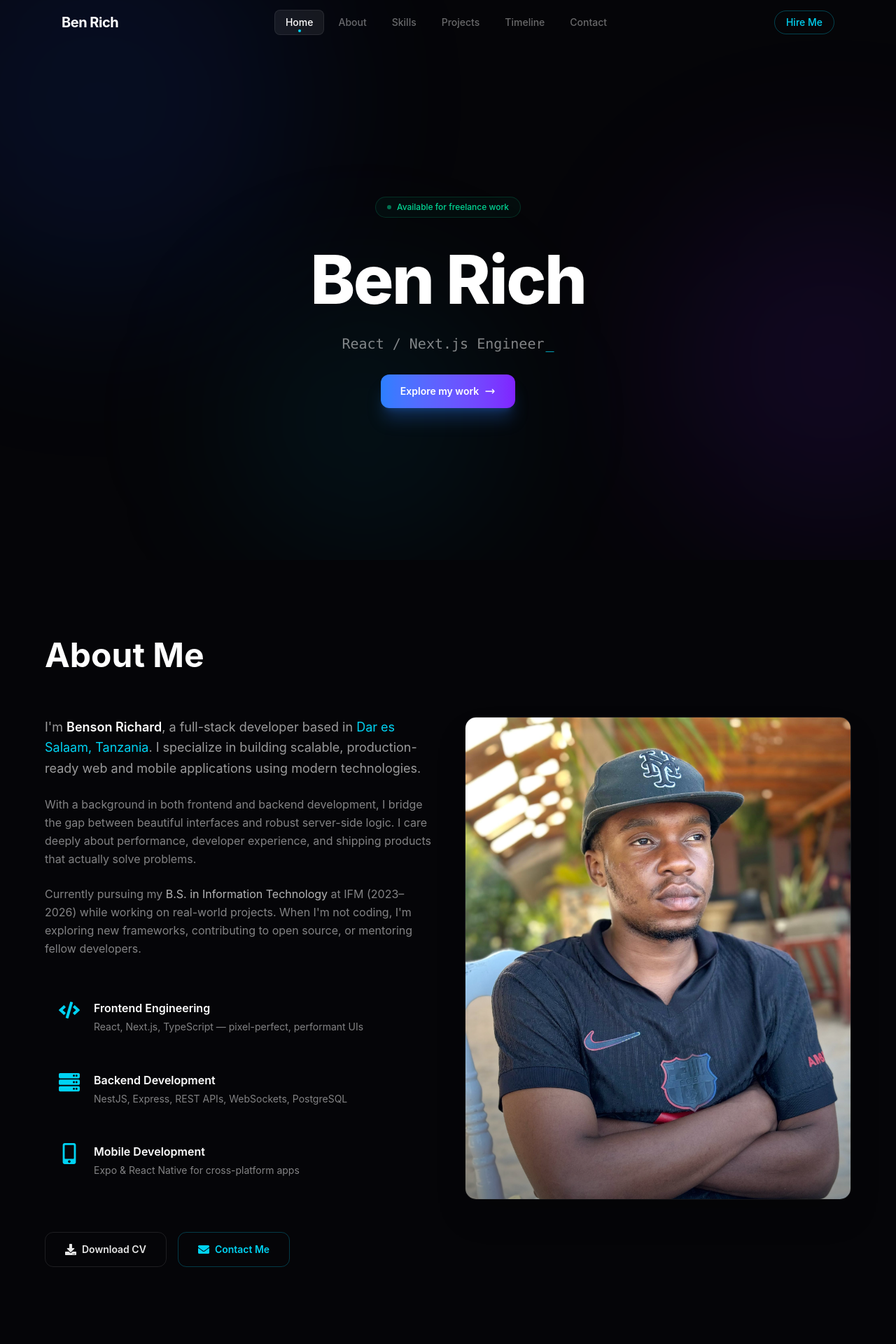
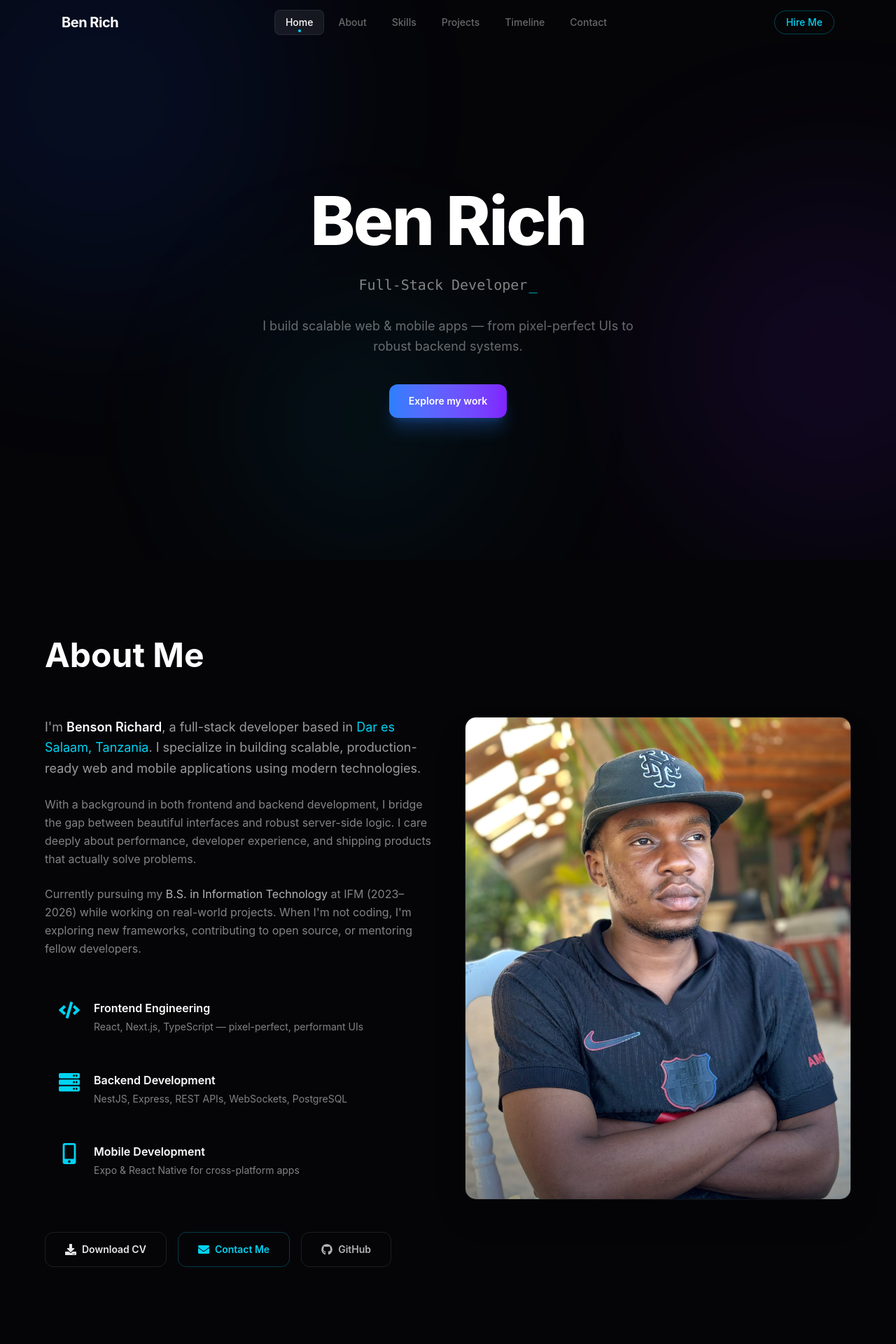
Before and after one commit to benrich09/benrich, a Next.js app: page / in a window 1280 px wide. Shown: the top 1920 px of the page at 70% size. Built offline with nearby package versions, Linux system fonts and the light colour scheme.

Commit message:
third commit

```diff
--- a/components/About.tsx
+++ b/components/About.tsx
@@ -6,7 +6,8 @@ import {
   FaServer,
   FaMobileAlt,
   FaDownload,
-  FaEnvelope
+  FaEnvelope,
+  FaGithub
 } from "react-icons/fa";
 
 export default function About() {
@@ -93,11 +94,21 @@ export default function About() {
               </a>
 
               <a
-                href="#contact" // ← change to your contact section id or mailto: link
+                href="#contact"
                 className="flex items-center gap-2 px-7 py-3.5 rounded-xl border border-cyan-500/30 text-cyan-400 hover:text-cyan-300 hover:border-cyan-400/50 hover:bg-cyan-950/20 font-semibold text-sm transition-all duration-300"
               >
                 <FaEnvelope className="w-4 h-4" />
                 Contact Me
+              </a>
+
+              <a
+                href="https://github.com/benrich09"
+                target="_blank"
+                rel="noopener noreferrer"
+                className="flex items-center gap-2 px-7 py-3.5 rounded-xl border border-white/10 text-white/70 hover:text-white hover:border-white/30 hover:bg-white/[0.08] font-semibold text-sm transition-all duration-300"
+              >
+                <FaGithub className="w-4 h-4" />
+                GitHub
               </a>
             </div>
           </div>
@@ -107,7 +118,7 @@ export default function About() {
             <div className="relative mx-auto max-w-md lg:max-w-none">
               <div className="aspect-[4/5] overflow-hidden rounded-2xl border border-white/10 shadow-2xl">
                 <img
-                  src="/images/WhatsApp Image 2026-02-22 at 16.09.16.jpeg"
+                  src="/images/profile.jpeg"
                   alt="Benson Richard - Full Stack Developer"
                   className="w-full h-full object-cover object-top"
                 />
--- a/components/Footer.tsx
+++ b/components/Footer.tsx
@@ -14,7 +14,7 @@ export default function Footer() {
           © {currentYear}
         </p>
         <div className="flex items-center gap-4 text-xs text-white/20">
-         <p>With great powers</p>
+          <p>With great power comes great responsibility.</p>
         </div>
       </div>
     </footer>
--- a/components/Hero.tsx
+++ b/components/Hero.tsx
@@ -3,10 +3,10 @@
 import { useEffect, useState } from "react";
 
 const roles = [
+  "Software Developer",
   "Full-Stack Developer",
-  "React / Next.js Engineer",
   "Backend Architect",
-  "UI/UX Craftsman",
+
 ];
 
 export default function Hero() {
@@ -55,11 +55,7 @@ export default function Hero() {
           mounted ? "opacity-100 translate-y-0" : "opacity-0 translate-y-10"
         }`}
       >
-        {/* Status badge */}
-        <div className="inline-flex items-center gap-2 px-4 py-1.5 rounded-full border border-emerald-500/20 bg-emerald-500/5 text-emerald-400 text-xs font-medium mb-10">
-          <span className="w-1.5 h-1.5 rounded-full bg-emerald-400 animate-pulse" />
-          Available for freelance work
-        </div>
+
 
         {/* Name */}
         <h1 className="font-display font-extrabold text-5xl sm:text-6xl md:text-8xl leading-none tracking-tight mb-6">
@@ -75,19 +71,22 @@ export default function Hero() {
           </span>
         </div>
 
-            {/* CTAs */}
+        {/* Short tagline */}
+        <p className="text-white/40 text-base md:text-lg max-w-xl mx-auto mb-10 leading-relaxed">
+          I build scalable web &amp; mobile apps — from pixel-perfect UIs to robust backend systems.
+        </p>
+
+        {/* CTAs */}
         <div className="flex flex-col sm:flex-row items-center justify-center gap-4">
           <a
+            href="#projects"
             className="group flex items-center gap-2 px-7 py-3.5 rounded-xl bg-gradient-to-r from-blue-500 to-violet-600 text-white font-semibold text-sm shadow-xl shadow-blue-500/25 hover:shadow-blue-500/40 hover:-translate-y-0.5 transition-all duration-300"
           >
             Explore my work
-            <svg xmlns="http://www.w3.org/2000/svg" className="w-4 h-4 transition-transform group-hover:translate-x-1" fill="none" viewBox="0 0 24 24" stroke="currentColor">
-              <path strokeLinecap="round" strokeLinejoin="round" strokeWidth={2} d="M17 8l4 4m0 0l-4 4m4-4H3" />
-            </svg>
+
           </a>
 
         </div>
-
 
       </div>
     </section>
--- a/components/Navbar.tsx
+++ b/components/Navbar.tsx
@@ -111,7 +111,7 @@ export default function Navbar({ activeSection }: { activeSection: string }) {
           })}
           <div className="pt-2">
             <a
-              href="mailto:benrich205@gmail?subject=Hello%20Benrich&body=Hi,%20I%20wanted%20to%20reach%20out%20about...`;"
+              href="mailto:benrich205@gmail.com?subject=Hello%20Benrich&body=Hi,%20I%20wanted%20to%20reach%20out%20about..."
               className="flex items-center justify-center gap-2 w-full px-4 py-3 rounded-xl text-sm font-medium border border-cyan-400/30 text-cyan-400 hover:bg-cyan-400/10 transition-all duration-300"
             >
               Hire Me
--- a/components/Timeline.tsx
+++ b/components/Timeline.tsx
@@ -3,16 +3,9 @@
 import { useEffect, useRef, useState } from "react";
 
 const timeline = [
+
   {
-    year: "2025",
-    type: "work",
-    title: "Backend Developer",
-    company: "TPC",
-    description: "Built and maintained scalable backend systems, designed REST APIs, and integrated third-party services for enterprise clients.",
-    tags: ["NestJS", "PostgreSQL", "Prisma"],
-  },
-  {
-    year: "2023–2024",
+    year: "2023 - Present",
     type: "freelance",
     title: "Freelance Full-Stack Developer",
     company: "Self-employed",
@@ -20,7 +13,7 @@ const timeline = [
     tags: ["React", "Laravel", "MySQL", "Tailwind"],
   },
   {
-    year: "2023",
+    year: "2023 - Present",
     type: "education",
     title: "B.S. Information Technology",
     company: "IFM — Institute of Finance Management",
```
Also changed, not shown: components/Projects.tsx (+27 -5 lines), components/Skills.tsx (line endings or trailing spaces), public/images/profile.jpeg (renamed from public/images/WhatsApp Image 2026-02-22 at 16.09.16.jpeg), 1 other file (tests, documents, lock files or other folders).
